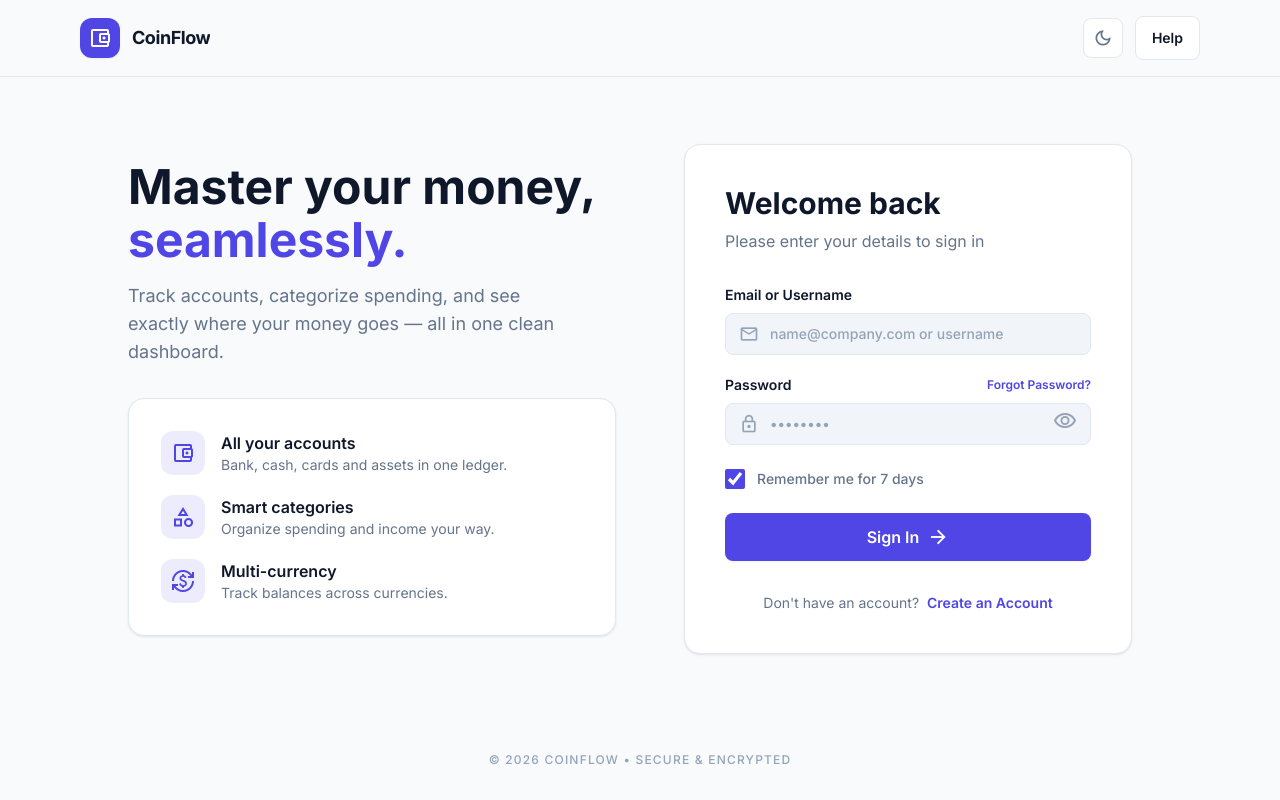
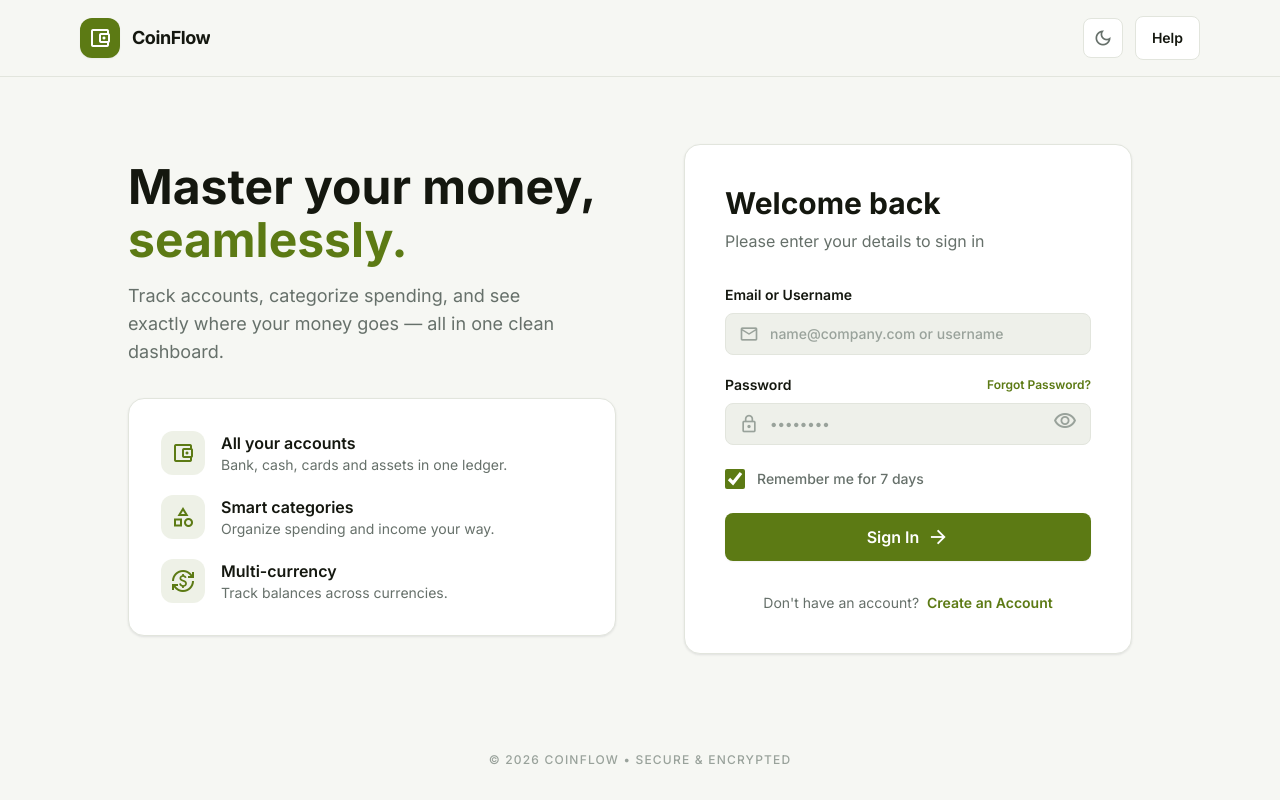
Before and after one commit to carlosnapolesdev/coin-app, a Vue app: page /login in a window 1280 px wide. Built offline with nearby package versions, Linux system fonts and the light colour scheme; no server answers.

Commit message:
feat(design-system): replace color tokens with dark-first lime palette

```diff
--- a/src/style.css
+++ b/src/style.css
@@ -12,54 +12,57 @@
   :root {
     color-scheme: light;
 
-    /* Brand */
-    --color-primary: 79 70 229;        /* indigo-600 */
-    --color-primary-hover: 67 56 202;  /* indigo-700 */
+    /* Brand — deep olive-lime, dark enough for text/icon contrast on white */
+    --color-primary: 92 122 20;        /* #5C7A14 */
+    --color-primary-hover: 76 103 16;  /* #4C6710 */
     --color-primary-fg: 255 255 255;   /* text/icons on primary */
 
-    /* Background & surfaces */
-    --color-bg: 248 250 252;           /* slate-50  — app canvas */
-    --color-surface: 255 255 255;      /* white     — cards, panels */
-    --color-surface-2: 241 245 249;    /* slate-100 — inputs, subtle fills */
+    /* Background & surfaces — warm, not blue-slate */
+    --color-bg: 246 247 243;           /* #F6F7F3 */
+    --color-surface: 255 255 255;      /* white */
+    --color-surface-2: 238 240 234;    /* #EEF0EA */
 
     /* Text */
-    --color-content: 15 23 42;         /* slate-900 — primary text */
-    --color-muted: 100 116 139;        /* slate-500 — secondary text */
-    --color-faint: 148 163 184;        /* slate-400 — tertiary / placeholder */
+    --color-content: 20 23 15;         /* #14170F */
+    --color-muted: 102 112 106;        /* #66706A */
+    --color-faint: 153 162 155;        /* #99A29B */
 
     /* Lines */
-    --color-line: 226 232 240;         /* slate-200 */
-    --color-line-strong: 203 213 225;  /* slate-300 */
+    --color-line: 226 229 221;         /* #E2E5DD */
+    --color-line-strong: 205 210 198;  /* #CDD2C6 */
 
-    /* Status */
-    --color-success: 5 150 105;        /* emerald-600 */
-    --color-danger: 225 29 72;         /* rose-600 */
-    --color-warning: 217 119 6;        /* amber-600 */
-    --color-info: 2 132 199;           /* sky-600 */
+    /* Status — success is decoupled from the brand accent on purpose */
+    --color-success: 31 156 103;       /* #1F9C67 */
+    --color-danger: 226 63 87;         /* #E23F57 */
+    --color-warning: 184 121 10;       /* #B8790A */
+    --color-info: 30 116 184;          /* #1E74B8 */
   }
 
   .dark {
     color-scheme: dark;
 
-    --color-primary: 99 102 241;       /* indigo-500 — brighter on dark */
-    --color-primary-hover: 79 70 229;  /* indigo-600 */
-    --color-primary-fg: 255 255 255;
+    /* Brand — electric lime, the protagonist mode */
+    --color-primary: 200 255 77;       /* #C8FF4D */
+    --color-primary-hover: 180 234 58; /* #B4EA3A */
+    --color-primary-fg: 10 14 12;      /* dark text on the bright lime fill */
 
-    --color-bg: 2 6 23;                /* slate-950 */
-    --color-surface: 15 23 42;         /* slate-900 */
-    --color-surface-2: 30 41 59;       /* slate-800 */
+    /* Background & surfaces — warm green-black, not blue-slate */
+    --color-bg: 10 14 12;              /* #0A0E0C */
+    --color-surface: 18 22 19;         /* #121613 */
+    --color-surface-2: 27 33 29;       /* #1B211D */
 
-    --color-content: 241 245 249;      /* slate-100 */
-    --color-muted: 148 163 184;        /* slate-400 */
-    --color-faint: 100 116 139;        /* slate-500 */
+    --color-content: 237 241 236;      /* #EDF1EC */
+    --color-muted: 138 150 142;        /* #8A968E */
+    --color-faint: 87 98 92;           /* #57625C */
 
-    --color-line: 30 41 59;            /* slate-800 */
-    --color-line-strong: 51 65 85;     /* slate-700 */
+    --color-line: 35 42 37;            /* #232A25 */
+    --color-line-strong: 49 58 51;     /* #313A33 */
 
-    --color-success: 16 185 129;       /* emerald-500 */
-    --color-danger: 244 63 94;         /* rose-500 */
-    --color-warning: 245 158 11;       /* amber-500 */
-    --color-info: 14 165 233;          /* sky-500 */
+    /* Status — success is decoupled from the brand accent on purpose */
+    --color-success: 62 207 142;       /* #3ECF8E */
+    --color-danger: 255 92 114;        /* #FF5C72 */
+    --color-warning: 255 194 75;       /* #FFC24B */
+    --color-info: 79 168 230;          /* #4FA8E6 */
   }
 
   body {
```
